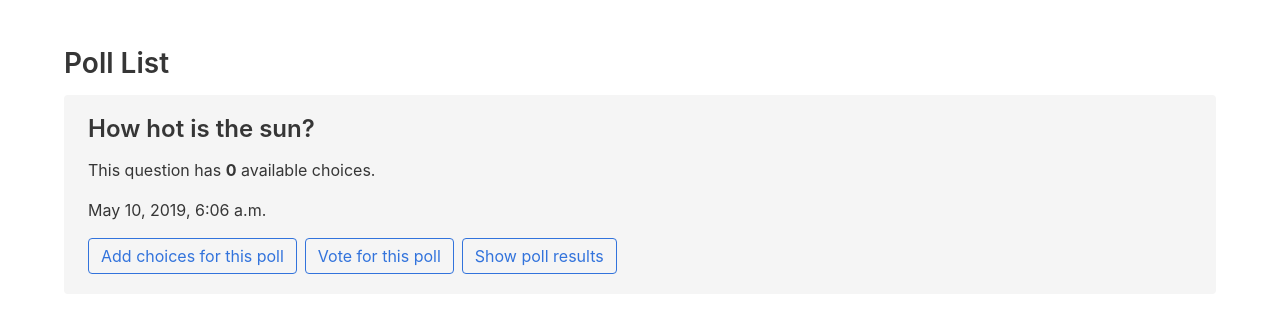
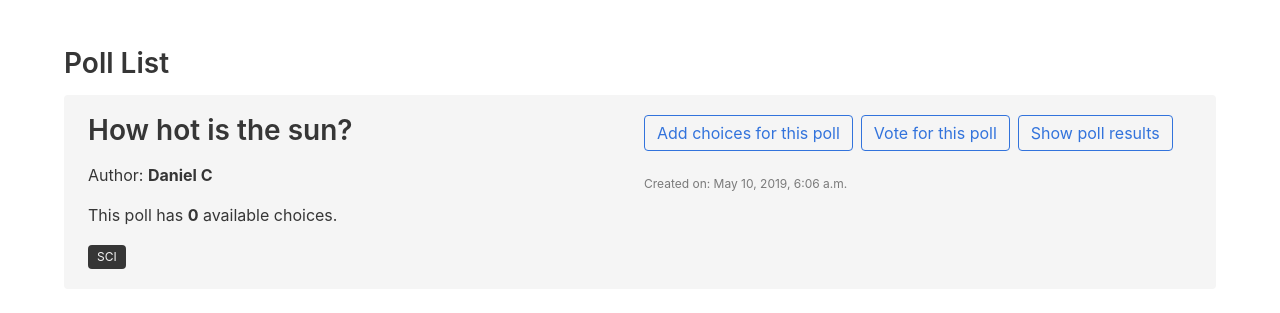
Before and after one commit to danielc92/django-docs-tutorial, a Django app: page /polls/list/ in a window 1280 px wide. Shown: the part 52-365 px from the top of the page. Run offline with Django 3.2, Linux system fonts and the light colour scheme; data comes from the database, SQL or seed files in the repository; both versions use the stored data as it was after the commit; data that the repository does not hold is empty; parts of the project's set-up code (start-up, migrations or seed data) failed here and were passed over; some libraries are stand-ins or nearby versions.

Commit message:
Added author and category to model and form class

```diff
--- a/polls/models.py
+++ b/polls/models.py
@@ -2,11 +2,26 @@ from django.db import models
 
 # Create your models here.
 class Question(models.Model):
+
+    choices = (
+        ('POL', 'Politics'),
+        ('SCI', 'Science'),
+        ('FOO', 'Food'),
+        ('TEC', 'Technology'),
+        ('FAS', 'Fashion'),
+        ('ADV', 'Advice'),
+        ('OTH', 'Other')
+    )
+
     question_text = models.CharField(max_length=200)
+    category = models.CharField(max_length=3,
+                                choices=choices,
+                                default='OTH')
+    author = models.CharField(max_length=60, default='Anonymous')
     pub_date = models.DateTimeField(auto_now=True)
 
     def __str__(self):
-    	return self.question_text
+        return self.question_text
 
 
 class Choice(models.Model):
@@ -15,4 +30,4 @@ class Choice(models.Model):
     votes = models.IntegerField(default=0)
 
     def __str__(self):
-    	return self.choice_text
+        return self.choice_text
--- a/templates/questions-list.html
+++ b/templates/questions-list.html
@@ -14,15 +14,24 @@
 
 			{% for q in data %}
 				<div class="notification is-light">
-					<h3>{{ q.question_text }}</h3>
-					<p>This question has <strong>{{ q.choice_set.all.count }}</strong>
-					available choices.</p>
-					<p class="">{{ q.pub_date}}</p>
-					<div class="buttons">
-						<a class="button is-link is-outlined" href="{% url 'polls-create-choice' q.id  %}">Add choices for this poll</a>
-						<a class="button is-link is-outlined" href="{% url 'polls-vote' q.id  %}">Vote for this poll</a>
-						<a class="button is-link is-outlined" href="{% url 'polls-results' q.id  %}">Show poll results</a>
+					<div class="columns">
+						<div class="column">
+							<h2>{{ q.question_text }}</h2>
+							<p>Author: <strong>{{ q.author }}</strong></p>
+							<p>This poll has <strong>{{ q.choice_set.all.count }}</strong> available choices.</p>
 
+						<p><span class="tag is-dark">{{ q.category }}</p>
+
+					</div>
+						<div class="column">
+							<div class="buttons">
+								<a class="button is-link is-outlined" href="{% url 'polls-create-choice' q.id  %}">Add choices for this poll</a>
+								<a class="button is-link is-outlined" href="{% url 'polls-vote' q.id  %}">Vote for this poll</a>
+								<a class="button is-link is-outlined" href="{% url 'polls-results' q.id  %}">Show poll results</a>
+							</div>
+
+							<p class="has-text-grey help">Created on: {{ q.pub_date }}</p>
+						</div>
 					</div>
 				</div>
 			{% endfor %}
```
Also changed, not shown: polls/forms.py (+10 -0 lines), db.sqlite3, polls/migrations/0003_auto_20190510_0600.py (added).
